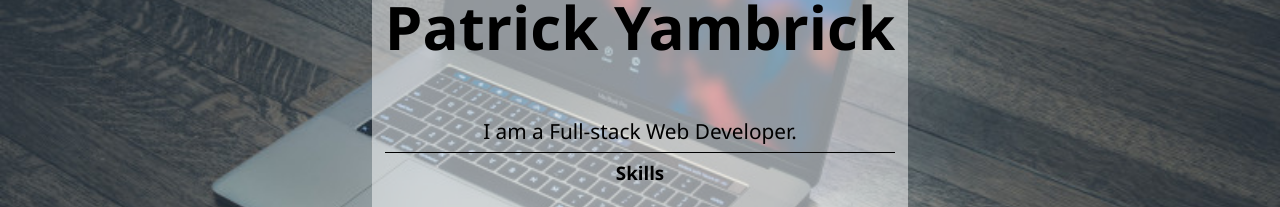
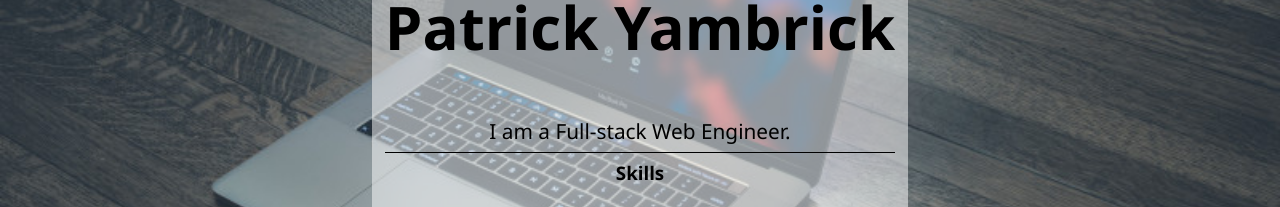
Before and after one commit to YouGuavas/my-portfolio, a React app: page / in a window 1280 px wide. Shown: the part 301-508 px from the top of the page. Built offline with nearby package versions, Linux system fonts and the light colour scheme.

Commit message:
testing git config

```diff
--- a/src/components/App.js
+++ b/src/components/App.js
@@ -30,7 +30,7 @@ class Main extends Component {
 				<div className='container'>
 					<h1>Patrick Yambrick</h1>
 					<article>
-						<p>I am a Full-stack Web Developer.</p>
+						<p>I am a Full-stack Web Engineer.</p>
 					</article>
 					<div className="main-skills">
 						<h3>Skills</h3>
```
